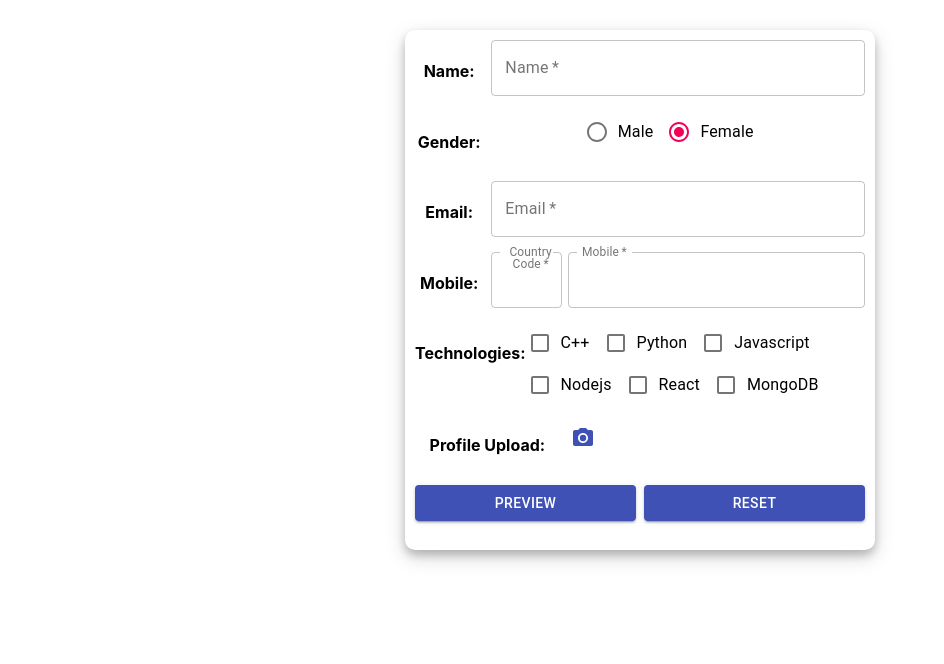
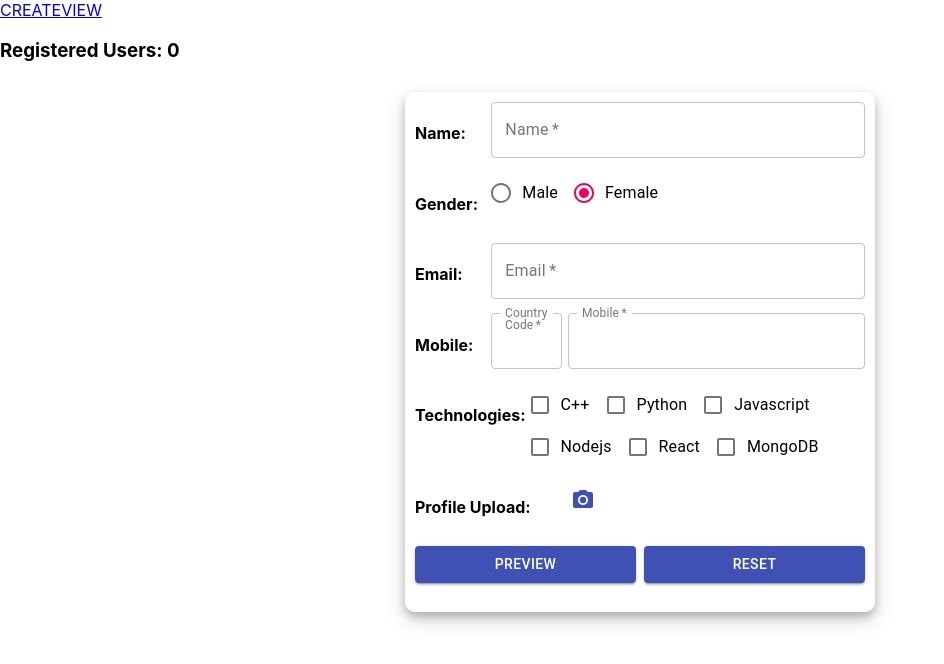
Before and after one commit to nitagr/coderlist_react_redux, a React (Create React App) app: page / in a window 1280 px wide. Shown: the top 664 px of the page, without its empty margins (0-944 px from the left). Built offline with nearby package versions, Linux system fonts and the light colour scheme.

Commit message:
feat: routing added

```diff
--- a/src/App.tsx
+++ b/src/App.tsx
@@ -1,14 +1,40 @@
 import React from 'react';
 import logo from './logo.svg';
+import AddForm from './components/AddForm';
+import UserList from './components/UserList';
 import './App.css';
-import AddForm from './components/AddForm';
+import Navbar from './components/Navbar';
+import { UserState } from './API';
 
-function App() {
+import {
+  BrowserRouter as Router,
+  Switch,
+  Route,
+  Link
+} from "react-router-dom";
+
+export default function App() {
   return (
-    <div className="App">
-      <AddForm />
-    </div>
+    <Router>
+      <div >
+        <Navbar />
+
+        <Switch>
+
+          <Route exact path="/">
+            <AddForm />
+          </Route>
+
+          <Route path="/users/create">
+            <AddForm />
+          </Route>
+
+          <Route path="/users/view">
+            <UserList />
+          </Route>
+
+        </Switch>
+      </div>
+    </Router>
   );
 }
-
-export default App;
```
